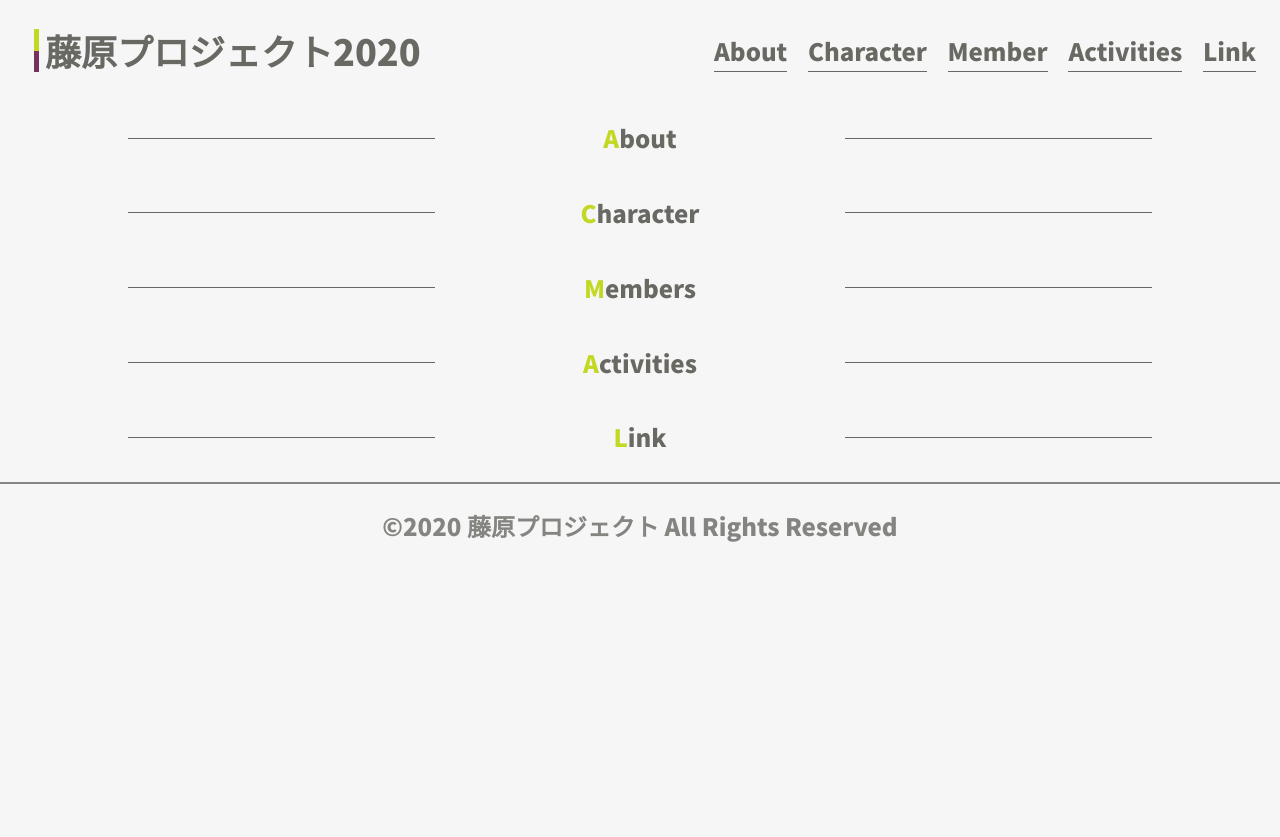
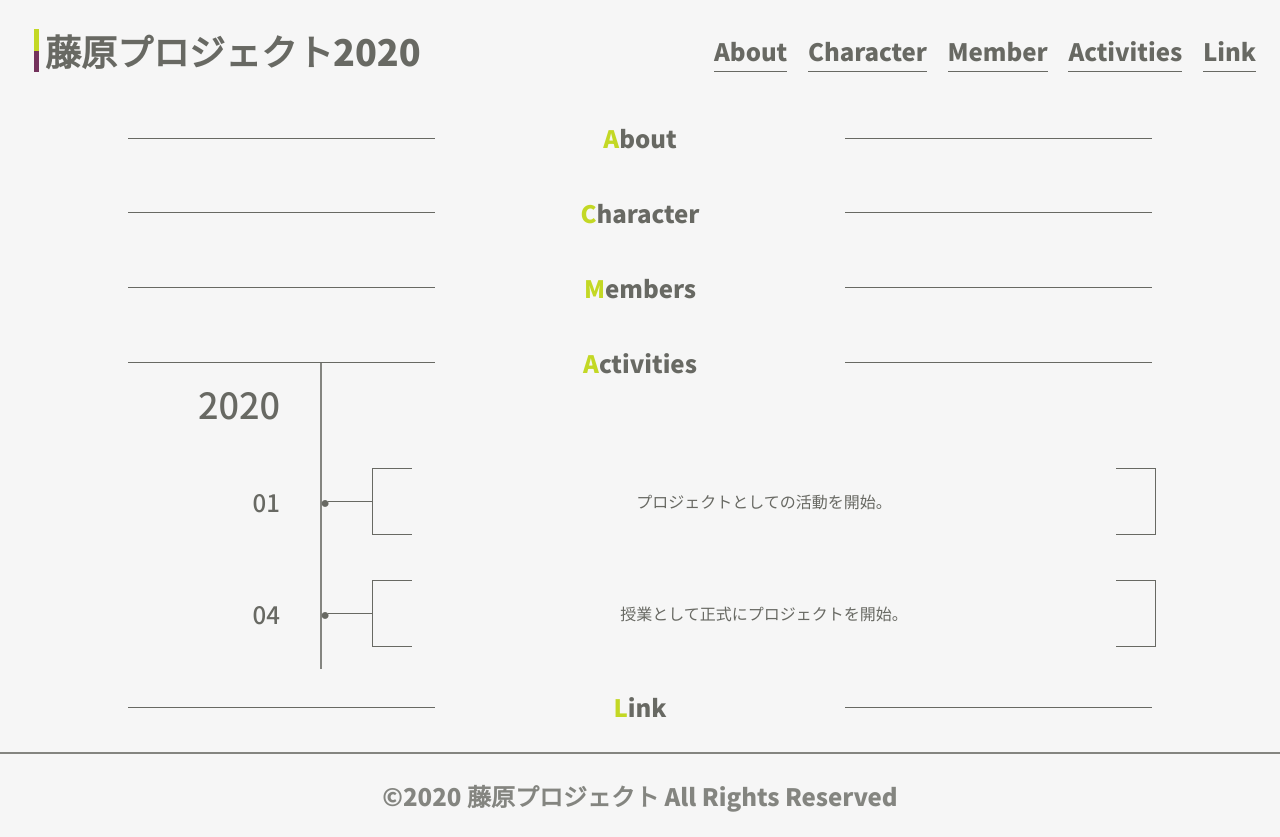
Before and after one commit to habakigumi/univ-web, a Vue app: page / in a window 1280 px wide. Before the commit the page ends 800 px from the top, so only its background shows below. Built offline with nearby package versions, Linux system fonts and the light colour scheme.

Commit message:
Add activities

```diff
--- a/public/index.html
+++ b/public/index.html
@@ -3,7 +3,7 @@
   <head>
     <meta charset="utf-8">
     <meta http-equiv="X-UA-Compatible" content="IE=edge">
-    <meta name="viewport" content="width=device-width,initial-scale=1.0">
+    <meta name="viewport" content="width=device-width, initial-scale=1.0, maximum-scale=1.0, minimum-scale=1.0">
     <link rel="icon" href="<%= BASE_URL %>favicon.ico">
     <title><%= htmlWebpackPlugin.options.title %></title>
   </head>
--- a/src/App.vue
+++ b/src/App.vue
@@ -69,6 +69,7 @@ html, body, #app {
 }
 
 .container {
+  box-sizing: border-box;
   margin: 0 10%;
   width: 80%;
   max-width: 1200px;
@@ -113,4 +114,11 @@ html, body, #app {
     }
   }
 }
+
+@media screen and (max-width: $break-point) {
+  .container {
+    margin: 0 5%;
+    width: 90%;
+  }
+}
 </style>
--- a/src/components/Activities.vue
+++ b/src/components/Activities.vue
@@ -1,14 +1,181 @@
 <template>
   <div class="activities" id="activities">
     <h2 class="heading_main"><span class="heading__main-text">Activities</span></h2>
+    <div class="activities__timeline">
+      <div
+        class="activities__activity"
+        v-for="(activity, index) in convertedActivities"
+        :key="`time-${activity.time}`"
+        :class="activityClass(index)"
+      >
+        <div class="activities__time" :class="`activities__time_${activity.type}`">{{ activity.time }}</div>
+        <div class="activities__activity-content" :class="activityContentClass(activity.type)" v-html="activity.content">
+        </div>
+      </div>
+    </div>
   </div>
 </template>
 
 <script>
+import { activities } from '../utils/activities'
 export default {
+  data () {
+    return {
+      activities: activities
+    }
+  },
+  computed: {
+    convertedActivities () {
+      const val = []
+      console.log(this.activities)
+      this.activities.forEach(year => {
+        val.push({ time: year.year, content: '', type: 'year' })
+        year.activities.forEach(activity => {
+          val.push({ time: activity.month, content: activity.content, type: 'month' })
+        })
+      })
+      return val
+    }
+  },
+  methods: {
+    activityClass (index) {
+      if (index === 0) return 'activities__activity_first'
+    },
+    activityContentClass (type) {
+      if (type === 'year') return 'activities__activity-content_none'
+    }
+  }
 }
 </script>
 
-<style scoped>
+<style lang="scss" scoped>
+@import 'src/stylesheets/variables.scss';
+
+.activities {
+  &__timeline {
+    color: $sub;
+    display: flex;
+    flex-wrap: wrap;
+  }
+  &__activity {
+    display: flex;
+    align-items: stretch;
+    width: 100%;
+    padding: 16px;
+    margin: 16px 0;
+
+    &_first {
+      margin-top: -38px;
+    }
+  }
+  &__time {
+    box-sizing: border-box;
+    width: calc(15% + 40px);
+    display: flex;
+    justify-content: flex-end;
+    align-items: center;
+    border-right: 2px solid $sub-transparent;
+
+    &_year {
+      font-size: 36px;
+      margin: -15px 0 -32px 0;
+      padding: 15px 40px 16px 0;
+    }
+    &_month {
+      font-size: 24px;
+      position: relative;
+      margin: -32px 0;
+      padding: 32px 40px 32px 0;
+
+      &::before {
+        position: absolute;
+        right: -10px;
+        content: '●';
+        font-size: 16px;
+      }
+
+      &::after {
+        content: '';
+        position: absolute;
+        top: 50%;
+        width: 44px;
+        right: -52px;
+        border-top: 1px solid $sub;
+      }
+    }
+  }
+  &__activity-content {
+    box-sizing: border-box;
+    width: calc(85% - 40px);
+    position: relative;
+    margin-left: 70px;
+    display: flex;
+    justify-content: center;
+    align-items: center;
+
+    &_none {
+      content: '';
+    }
+
+    &:not(&_none) {
+      min-height: 3em;
+
+      &::before, &::after {
+        position: absolute;
+        top: -20%;
+        content: '';
+        width: 40px;
+        height: 140%;
+        border-top: 1px solid $sub;
+        border-bottom: 1px solid $sub;
+        -webkit-box-sizing: border-box;
+        box-sizing: border-box;
+      }
+
+      &::before {
+        left: -20px;
+        border-left: 1px solid $sub;
+      }
+
+      &::after {
+        right: -20px;
+        border-right: 1px solid $sub;
+      }
+    }
+  }
+}
+
+.activity {
+  display: block;
+}
+
+@media screen and (max-width: $break-point) {
+  .activities {
+    &__time {
+      margin-left: -16px;
+      width: calc(35% + 10px);
+      &_year {
+        font-size: 24px;
+        padding: 15px 10px 16px 0;
+      }
+      &_month {
+        font-size: 16px;
+        padding: 32px 10px 32px 0;
+      }
+    }
+    &__activity-content {
+      width: calc(85% - 10px);
+      font-size: 15px;
+      &:not(&_none) {
+        min-height: 4em;
+
+        &::before, &::after {
+          top: -5%;
+          height: 110%;
+        }
+      }
+    }
+  }
+}
 
 </style>
--- /dev/null
+++ b/src/utils/activities.js
@@ -0,0 +1,15 @@
+export const activities = [
+  {
+    year: '2020',
+    activities: [
+      {
+        month: '01',
+        content: 'プロジェクトとしての活動を開始。'
+      },
+      {
+        month: '04',
+        content: '授業として正式にプロジェクトを開始。'
+      }
+    ]
+  }
+]
```
